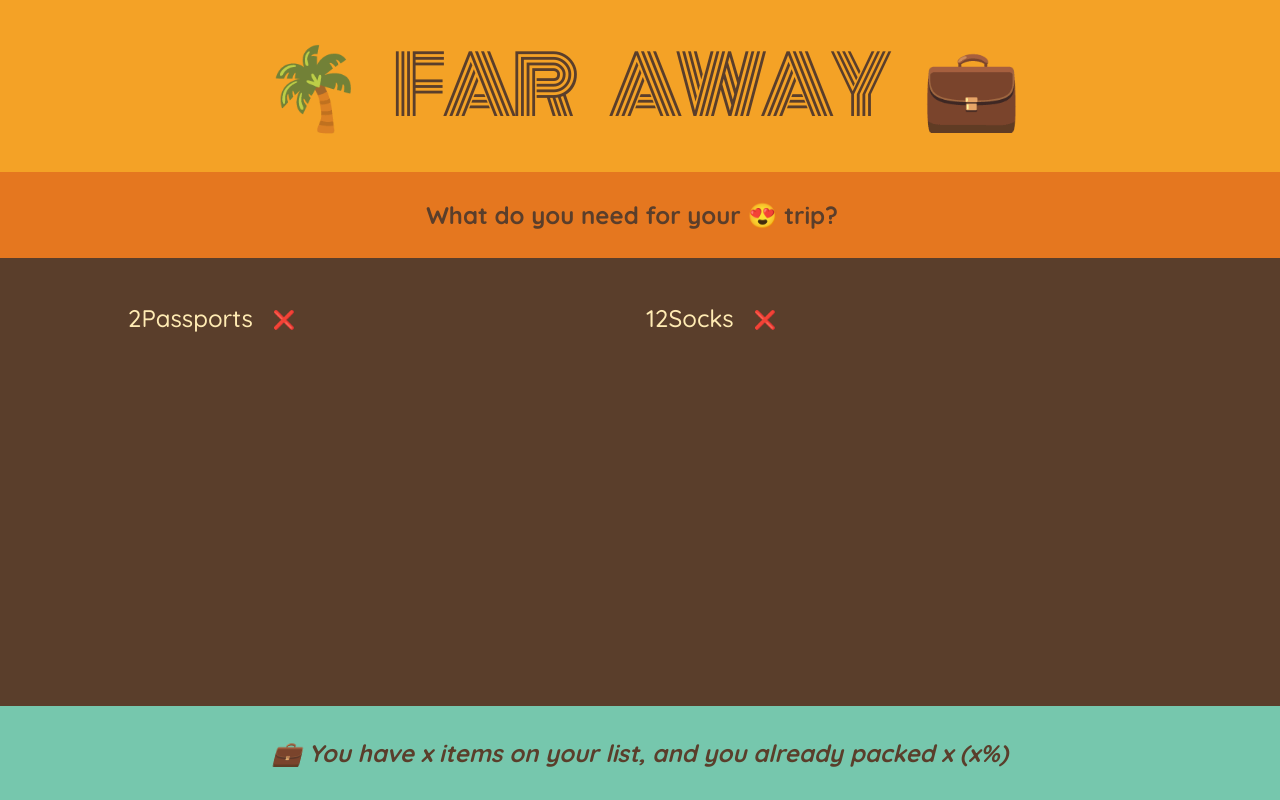
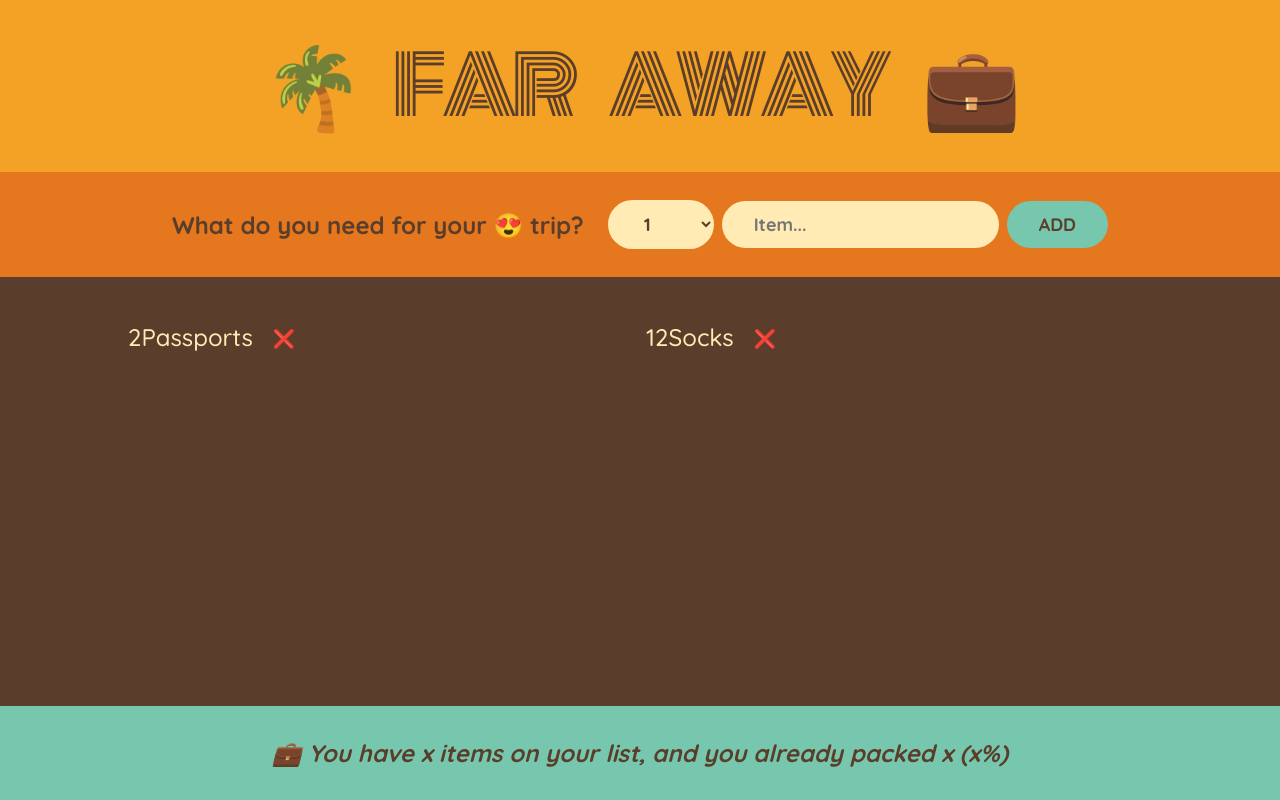
Before and after one commit to navidTabrizi90/travel-list-react, a React (Create React App) app: page / in a window 1280 px wide. Built offline with nearby package versions, Linux system fonts and the light colour scheme.

Commit message:
adding form

```diff
--- a/src/App.js
+++ b/src/App.js
@@ -1,3 +1,4 @@
+import React, { useState } from "react";
 import "./App.css";
 
 const initialItems = [
@@ -20,10 +21,37 @@ function Logo() {
   return <h1>🌴 Far Away 💼</h1>;
 }
 function Form() {
+  const [description, setDescription] = useState("");
+  const [quantity, setQuantity] = useState(1);
+
+  function handleSubmit(e) {
+    e.preventDefault();
+    if (!description) return;
+    const newItem = { description, quantity, packed: false, id: Date.now() };
+    console.log(newItem);
+
+    setDescription("");
+    setQuantity(1);
+  }
+
   return (
-    <div className="add-form">
+    <form className="add-form" onSubmit={handleSubmit}>
       <h3>What do you need for your 😍 trip?</h3>
-    </div>
+      <select value={quantity} onChange={(e) => setQuantity(e.target.value)}>
+        {Array.from({ length: 20 }, (_, i) => i + 1).map((num) => (
+          <option value={num} key={num}>
+            {num}
+          </option>
+        ))}
+      </select>
+      <input
+        type="text"
+        placeholder="Item..."
+        value={description}
+        onChange={(e) => setDescription(e.target.value)}
+      />
+      <button>Add</button>
+    </form>
   );
 }
 
```
